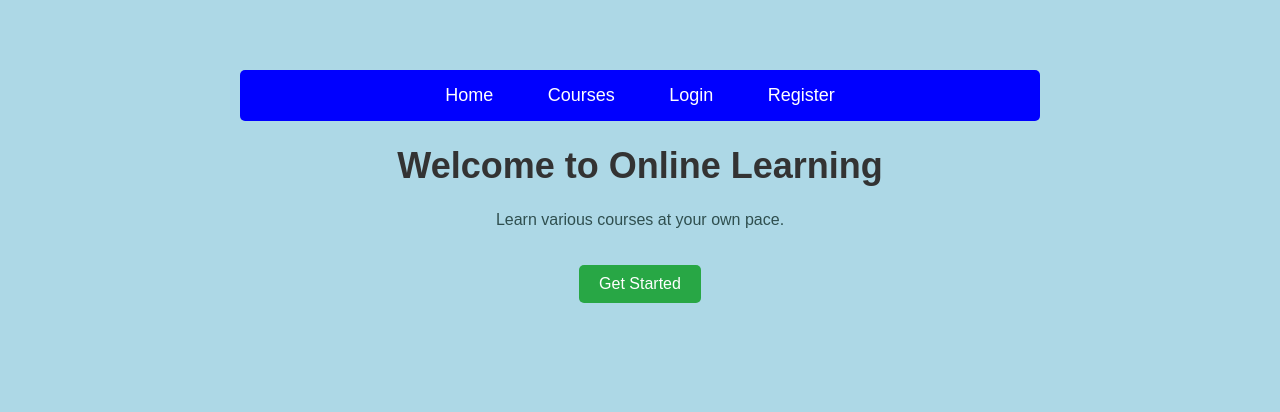
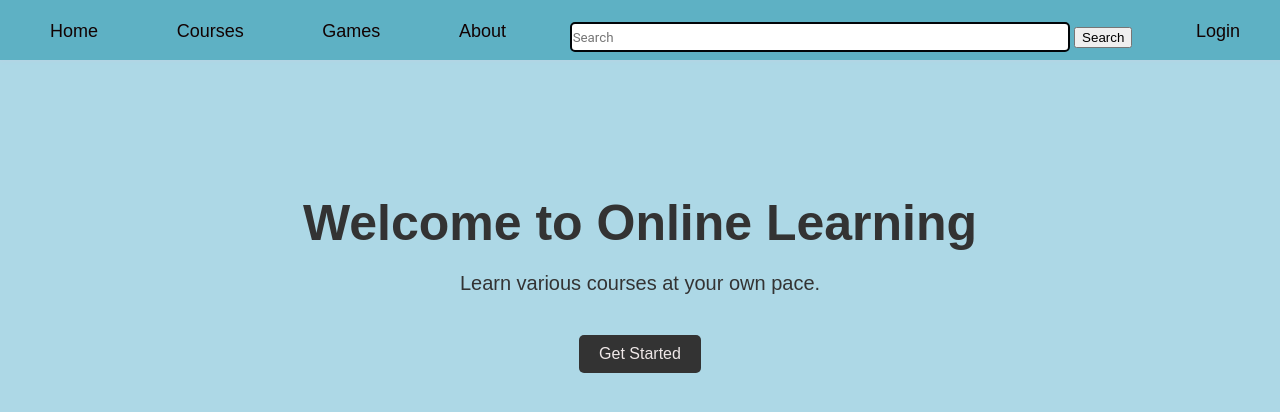
Before and after one commit to sagun26/group-project, a plain HTML site: page index.html in a window 1280 px wide. Drawn offline with Linux system fonts and the light colour scheme.

Commit message:
Update index.html

```diff
--- a/index.html
+++ b/index.html
@@ -12,47 +12,101 @@
             text-align: center;
             margin: 0;
             padding: 0;
+            box-sizing: border-box;
+            box-sizing: fixed;
         }
 
-        nav {
-            background-color: blue;
-            padding: 15px;
-            text-align: center;
+.navbar{
+    background-color: #5eb1c4;
+    padding: 20px ;
+    margin-bottom: 0.8rem;
+    width:100%;
+    height:20px;
+    display: inline-flex;
+    justify-content: space-between;
+    box-shadow: 0 0 4px #bbd0e2;
+    position:fixed;
+    top:0;
+    z-index:99;
+    left:0;
+    right:0;
+    box-decoration-break: initial;
+    }
+    nav a {
+        color: rgb(18, 2, 2);
+        text-decoration: none;
+        margin: 1px 20px;
+        font-size: 18px;
+        padding: 0 10px;
+        border-radius: 5px;
+        gap:50px;
+
+    }  nav a:hover {
+            color: red;
+        }
+    .d-flex{
+        height:1px;
+        gap:20px;
+        margin-top:2px;
+    }
+input{
+    height:30px;
+    width: 500px;
+    padding-inline:1px;
+    border-radius: 5px;
+    border: 2px solid #010508;
+    font-family: "Roboto",sans-serif;
+
+}
+.search-button{
+    background-color: var(--accent-color);
+    color:white;
+    padding: 8px 24px;
+    border:none;
+    border-radius:4px;
+    cursor: pointer;
+    font-family: "Roboto",sans-serif;
+}
+
+.search-button:hover{
+    background-color: var(--accent-color-dark);
+}
+ form{
+        margin: 0 15px;
+        padding: 0px;
+        justify-items:auto ;
+ }
+.login{
+
+    text-decoration: none;
+    margin-right:50px;
+}
+
+        .hero {
+            background-color:lightblue;
+            color: #333;
+            padding: 50px 0;
+            margin-top: 100px;
+        }
+        .hero h1 {
+            font-size: 50px;
+            margin-bottom: 20px;
+        }
+        .hero p {
+            font-size: 20px;
+            margin-bottom: 20px;
+        }
+        .hero a {
+            display: inline-block;
+            text-decoration: none;
+            background-color: #333;
+            color: #efe8e8;
+            padding: 10px 20px;
+            margin-top: 20px;
             border-radius: 5px;
         }
-        nav a {
-            color: white;
-            text-decoration: none;
-            margin: 0 15px;
-            font-size: 18px;
-            padding: 10px;
-            border-radius: 5px;
-            transition: background-color 0.3s ease;
-                }
-        nav a:hover {
-            background-color: #0056b3;
-        }
-
-        .container {
-            max-width: 800px;
-            margin: 50px auto;
-            padding: 20px;
-        }
-        .hero h1 {
-            font-size: 36px;
-            color: #333;
-        }
-        .btn {
-            display: inline-block;
-            padding: 10px 20px;
-            background-color: #28a745;
-            color: white;
-            text-decoration: none;
-            border-radius: 5px;
-            margin-top: 20px;
-        }
-        .btn:hover {
-            background-color: green;
+        .hero a:hover {
+            background-color: #555;
         }
     </style>
 </head>
@@ -60,17 +114,24 @@
 
     <div class="container">
         <!-- Navbar -->
-        <nav>
+        <nav class="navbar" width="100%" height="20px">
             <a href="index.html">Home</a>
             <a href="courses.html">Courses</a>
-            <a href="login.html">Login</a>
-            <a href="register.html">Register</a>
+            <a href="game.html">Games</a>
+            <a href="about.html">About</a>
+
+
+            <form class="d-flex" role="search">
+                <input class="form-control me-2" type="search" placeholder="Search" class="search-bar" aria-label="Search">
+                <button class="btn-outline-success" type="submit" class="search-button">Search</button>
+              </form>
+            <a href="login.html" name="login" class="login">Login</a>
         </nav>
-
+<hr>
         <div class="hero">
             <h1>Welcome to Online Learning</h1>
             <p>Learn various courses at your own pace.</p>
-            <a href="register.html" class="btn">Get Started</a>
+            <a href="register.html" >Get Started</a>
         </div>
     </div>
 
```
